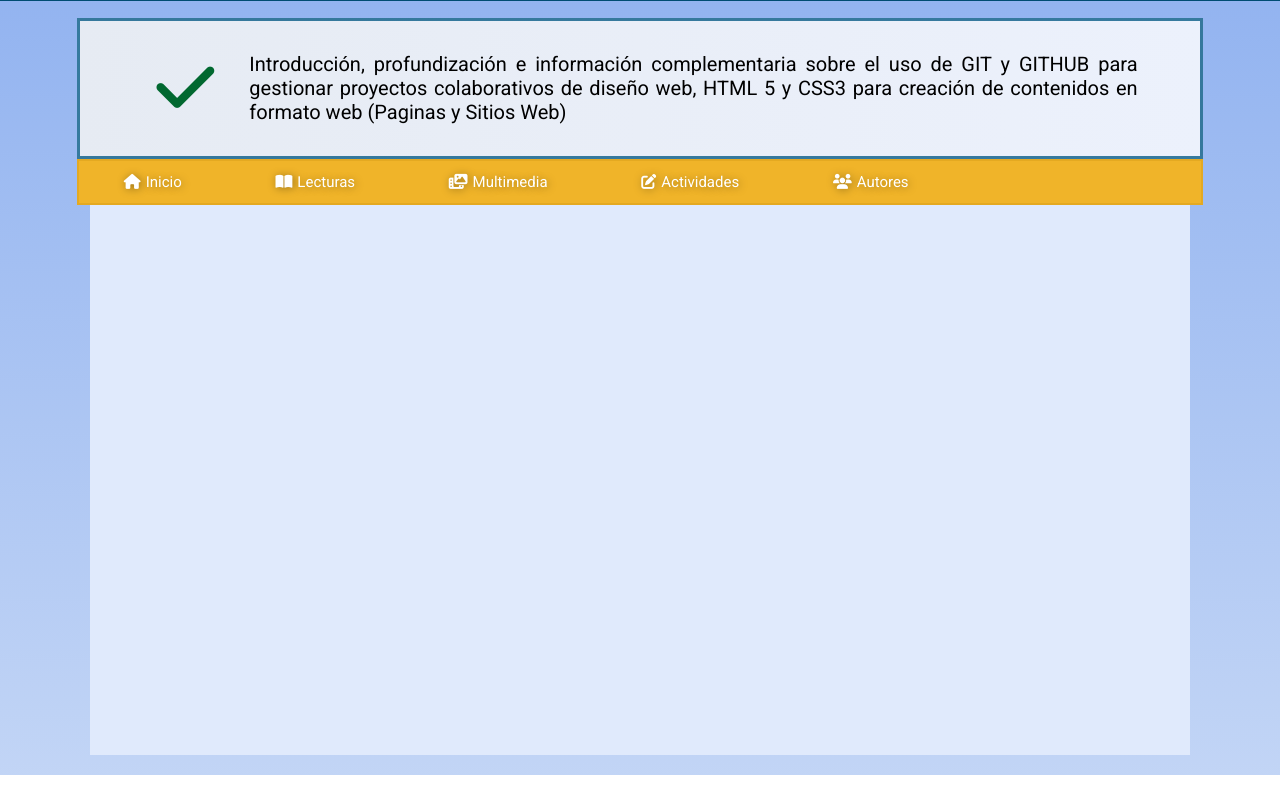
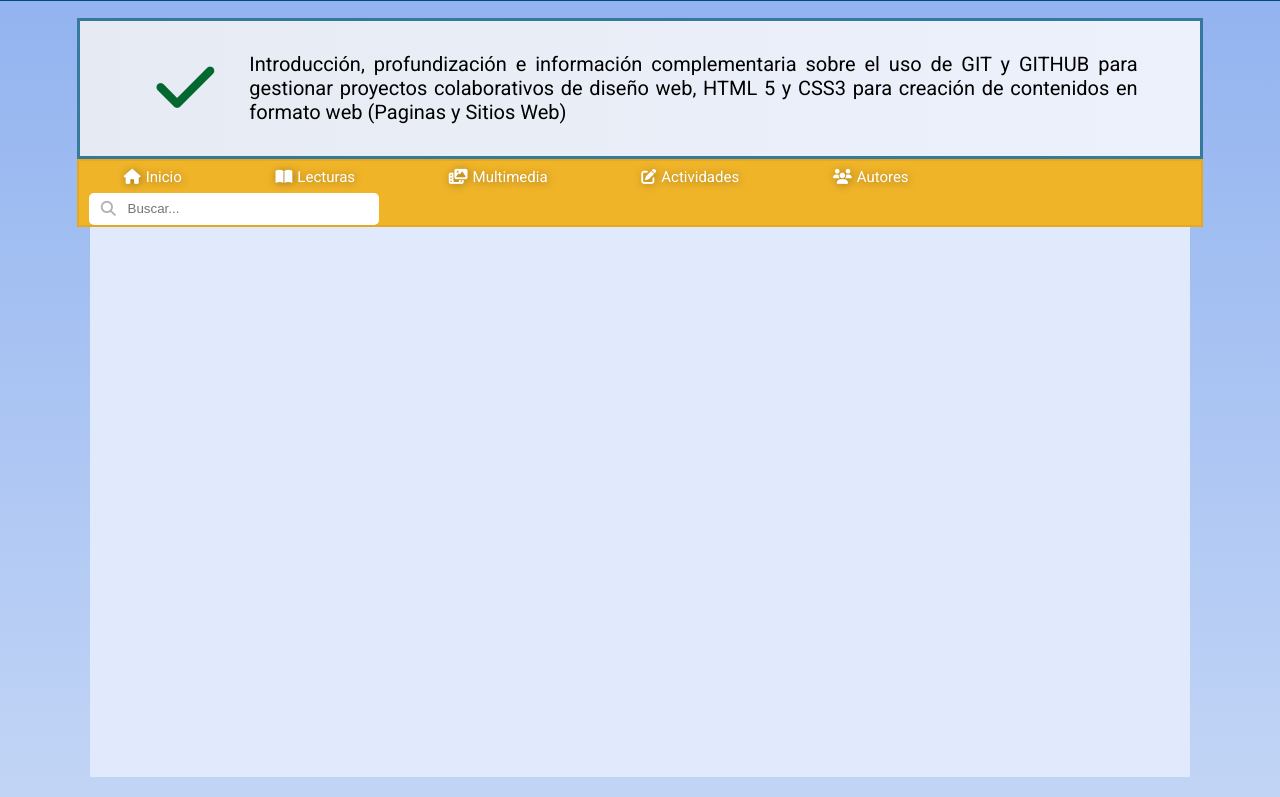
Before and after one commit to PALEROMO/FASE3, a plain HTML site: page index.html in a window 1280 px wide. Shown: the part 107-904 px from the top of the page. Before the commit the page ends 882 px from the top, so only its background shows below. Drawn offline with Linux system fonts and the light colour scheme.

Commit message:
Actualización
Actualización del menú, se agrego barra de busqueda

```diff
--- a/CSS/estilos.css
+++ b/CSS/estilos.css
@@ -32,6 +32,7 @@ header{
     align-items: center;
     width: 96%;
     height: 75px;
+    z-index: 100;
 }
 header img{
     position: absolute;
@@ -64,7 +65,6 @@ header ul li a{
 }
 /* Fin del Header */
 /* Inicio del Slider */
-
 .slider{
     display: inline-flex;
     margin: 0% 6%;
@@ -114,7 +114,7 @@ header ul li a{
 }
 li a, .boton a{
     display: inline-block;
-    padding: 12px 45px;
+    padding: 7px 45px;
     color: rgb(255, 255, 255);
     text-shadow: 1px 1px 8px rgba(0, 0, 0, 0.356);
 }
@@ -154,6 +154,65 @@ li a, .boton a{
     text-align: center;
     transition: all 0.35s;
 }
+form{
+    padding: 0px;
+    width: auto;
+    height: auto;
+    display: inline-block;
+}
+fieldset{
+    display: inline-block;
+    height: 32px;
+    width: 257px;
+    padding:0px;
+    padding-left: 33px;
+    border: 0px;
+    margin-left: 10px;
+    background-color: white;
+    border-radius: 5px;
+}
+.fa-search{
+    color: #b3b3b3;
+    transform: translate(-203px,0);
+    transition: all 0.75s;
+}
+fieldset input{
+    position: relative;
+    vertical-align: top;
+    height: 32px;
+    border: none;
+    width: 222px;
+    border-radius: 5px 0px 0px 5px;
+    z-index: 3;
+}
+fieldset input:focus, fieldset button:focus, fieldset button i:focus{
+    outline: none;
+}
+fieldset button{
+    padding: 10px;
+    margin: 0px;
+    padding: 8.5px 10px;
+    border: none;
+    height: 32px;
+    border-radius: 0px 5px 5px 0px;
+    background: white;
+    transform: translate(-50px,0);
+    transition-duration: 0.75s;
+    text-align: right;
+}
+fieldset button i{
+    padding: 0px;
+}
+fieldset input:focus + button{
+    background: #005883;
+    transform: translate(0,0);
+    transition-duration: 0.75s;
+}
+fieldset input:focus + button .fa-search{
+    color: white;
+    transform: translate(0,0);
+    transition: all 0.75s;
+}
 /* Fin del menú */
 .contenedorprincipal{
     width: 86%;
--- a/index.html
+++ b/index.html
@@ -44,7 +44,13 @@
                 </div>
             </li>
             <li class="boton"><a href="#" title="Desarrolladores de este sitio Web"><i class="fas fa-users" ></i>Autores</a></li>
+            <form>
+                <fieldset>
+                    <input type="search" placeholder=" Buscar..."/><button type="submit"><i class="fas fa-search"></i></button>
+                </fieldset>
+            </form>
         </ul>
+
     </nav>
     <Section class="contenedorprincipal"></Section>
     <footer></footer>
```
